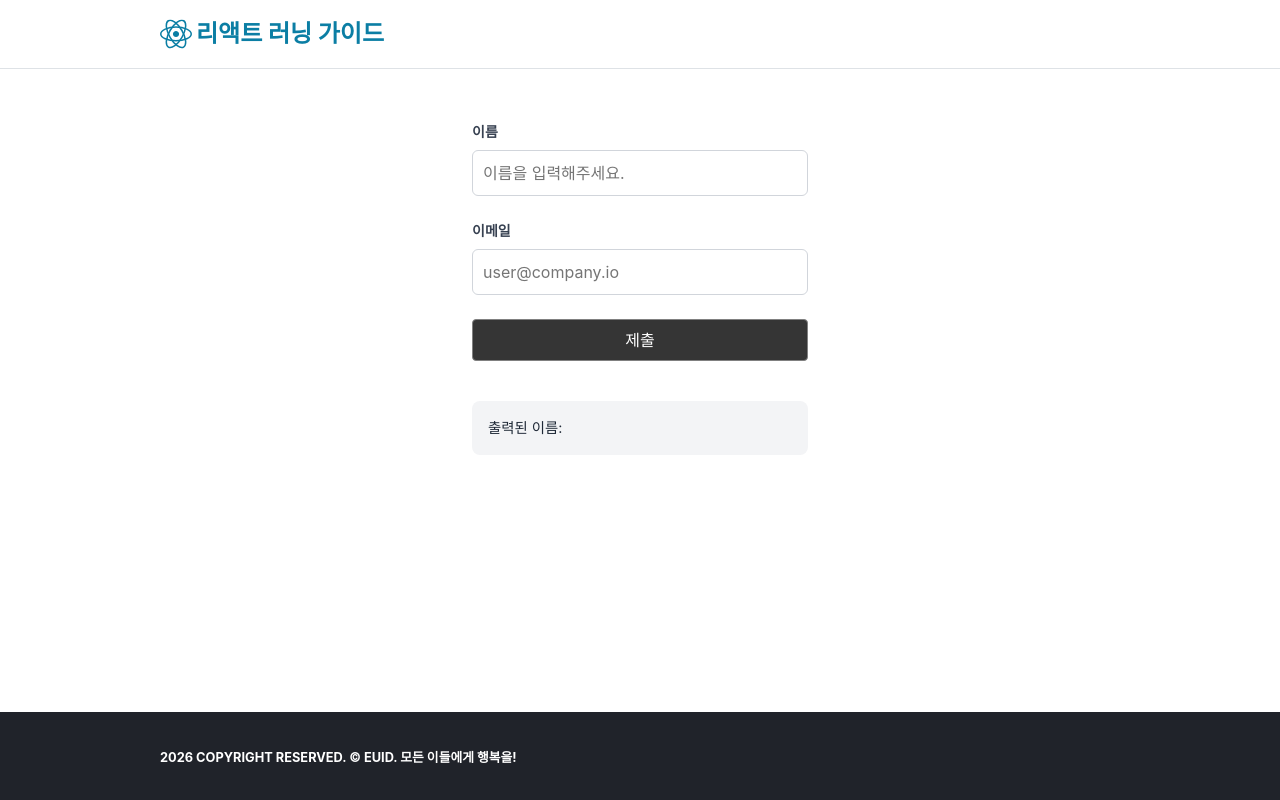
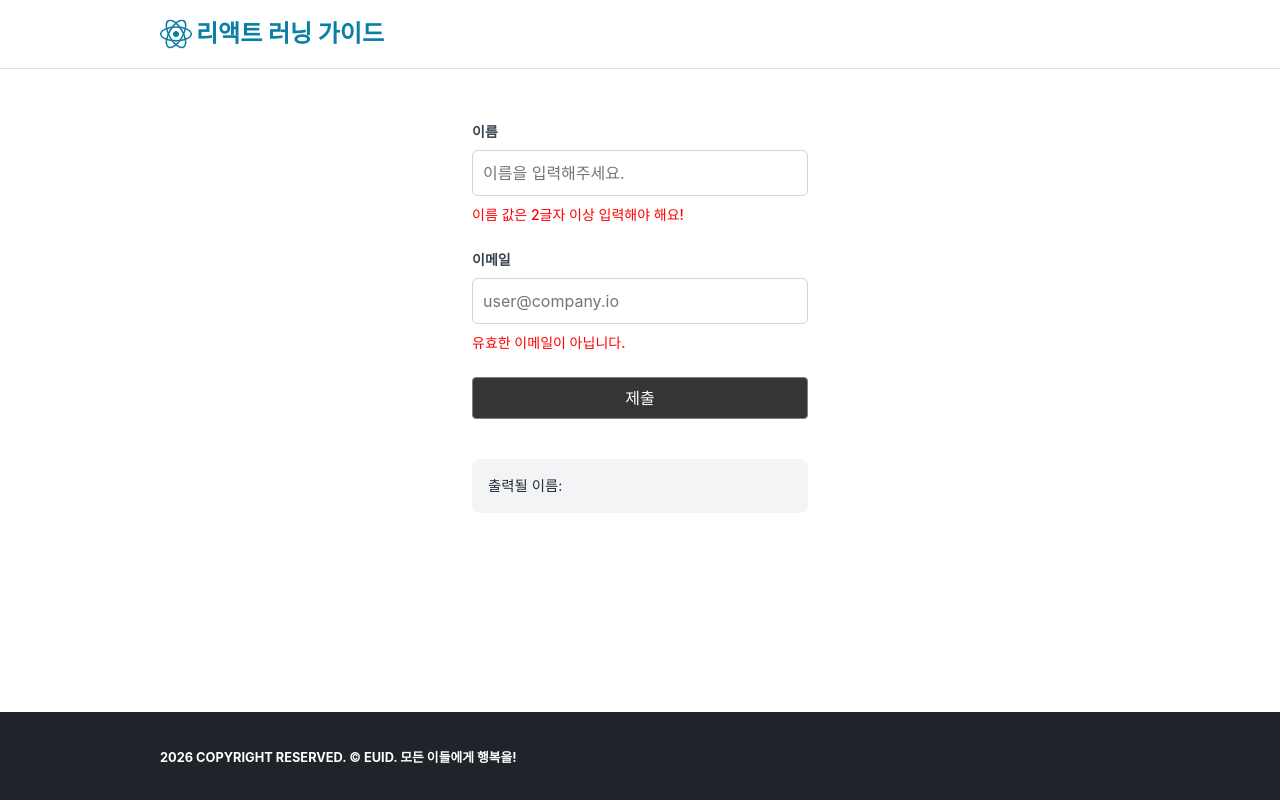
Before and after one commit to HeeYeonBaek/likelion-16th-React, a React (Vite) app in the folder 02-State-이벤트-핸들링/: page / in a window 1280 px wide. Built offline with nearby package versions, Linux system fonts and the light colour scheme.

Commit message:
learn. State에 의해 제어되는 Input - 리액트에 의해 제어되는 컴포넌트 - 상태 선언 - 이벤트 핸들링 - 조건부 렌더링 (유효성 검사)

```diff
--- a/02-State-이벤트-핸들링/src/learns/ControlledComponent/RegisterForm/index.tsx
+++ b/02-State-이벤트-핸들링/src/learns/ControlledComponent/RegisterForm/index.tsx
@@ -1,10 +1,10 @@
+import { useState, type ChangeEvent, type InputEvent } from 'react'
 import S from './style.module.css'
 
 // (리액트에 의해) 제어된 컴포넌트 (Controlled Component)
 // (리액트에 의해) 제어되지 않은 컴포넌트 (Uncontrolled Component)
 
 export default function RegisterForm() {
-
   // 폼 제출 핸들러 작성
   const handleSubmit = (e: React.SubmitEvent<HTMLFormElement>) => {
     e.preventDefault() // 브라우저 기본 작동 방지
@@ -24,7 +24,58 @@ export default function RegisterForm() {
     console.log(username, useremail)
 
     // 사용자 입력 값을 서버에 전송 (서버에서 응답 받아 화면에 표시)
+    // ...
+  }
 
+  // 리액트에 의해 제어되지 않는 방식으로 핸들링
+  // - 리액트를 사용하지 않고, 전통적인 웹 표준 방식으로 제어하는 것.
+  // - 명령적 프로그래밍 방식
+  // eslint-disable-next-line @typescript-eslint/no-unused-vars
+  const handleUncontrolled = (e: InputEvent<HTMLInputElement>) => {
+    // 개발자가 타입스크립트에게 해당 타입을
+    // 확신을 가지고 단언(assertion)해야 한다.
+    //
+    // 타입스크립트야.
+    // input은 EventTarget이 맞는데
+    // 더 정확히 말하면 'HTMLInputElement'란다.
+    const { value } = e.target as HTMLInputElement
+    const trimedValue = value.trim()
+
+    if (trimedValue.length < 2) {
+      console.warn('이름 값은 2글자 이상 입력해야 해요!')
+    }
+
+    const output = document.querySelector('.' + S.preview + ' span')
+    if (output) output.textContent = trimedValue
+  }
+
+  // 리액트에 의해 제어되는 방식으로 핸들링
+  // - 리액트에 의해 제어된다는 말의 의미는 [ State ]가 필요하다.
+  // - 공식 문서의 제목: "State를 사용해 Input 다루기"
+
+  // 상태(State) 선언 (선언적 프로그래밍 방식)
+  // - 사용자의 이름, 이메일 등 제어할 것을 상태로 선언한다.
+
+  // 사용자 이름 State 선언
+  const [username, setUsername] = useState('')
+  const [useremail, setUseremail] = useState('')
+
+  const handleControlled = (e: ChangeEvent<HTMLInputElement>) => {
+    // 사용자의 입력 값 정리
+    const { value } = e.target // 타입스크립트가 제대로 대상의 타입 파악!
+
+    // 유효성 검사
+    const trimedValue = value.trim()
+
+    if (trimedValue.length < 2) {
+      console.warn('이름 값은 2글자 이상 입력해야 해요!')
+    }
+
+    // 리액트가 제어하는 State에 의해 화면 업데이트 됨
+    // 리액트로 하여금 화면을 업데이트 하도록 하려면?
+    // [ State 업데이트 ] 해야 한다.
+    // 상태 업데이트 (리액트에 요청)
+    setUsername(trimedValue)
   }
 
   return (
@@ -39,23 +90,19 @@ export default function RegisterForm() {
           type="text"
           className={S.input}
           placeholder="이름을 입력해주세요."
-          onInput={(e) => {
+          // 리액트에 의해 제어되지 않는 방식
+          // onInput={handleUncontrolled}
 
-            // 개발자가 타입스크립트에게 해당 타입을
-            // 확신을 가지고 단언(assertion)해야 한다.
-            //
-            // 타입스크립트야.
-            // input은 EventTarget이 맞는데
-            // 더 정확히 말하면 'HTMLInputElement'란다.
-            const { value } = e.target as HTMLInputElement
-
-            console.log(value)
-
-            if (value.trim().length < 2) {
-              console.warn('이름 값은 2글자 이상 입력해야 해요!')
-            }
-          }}
+          // 리액트에 의해 제어되는 방식
+          value={username}
+          onChange={handleControlled}
         />
+        {/* 조건부 렌더링 "username 상태 값의 길이(lengh)가 2보다 작다면 오류 메시지를 표시하라." */}
+        {username.length < 2 && (
+          <span role="alert" className={S.errorMessage}>
+            이름 값은 2글자 이상 입력해야 해요!
+          </span>
+        )}
       </div>
 
       <div className={S.field}>
@@ -68,14 +115,32 @@ export default function RegisterForm() {
           type="email"
           className={S.input}
           placeholder="user@company.io"
+          // 리액트에 의해 제어됨
+          value={useremail}
+          onChange={(e) => {
+            const { value } = e.target
+            const trimedValue = value.trim()
+            setUseremail(trimedValue)
+          }}
         />
+        {/* 유효성 검사: '@', '.' 기호를 포함하는지 여부 검사 */}
+        {!useremail.includes('@') && !useremail.includes('.') && (
+          <span role="alert" className={S.errorMessage}>
+            유효한 이메일이 아닙니다.
+          </span>
+        )}
       </div>
 
       <button type="submit" className={S.button}>
         제출
       </button>
 
-      <p className={S.preview}>출력된 이름:</p>
+      <p className={S.preview}>
+        {/* 리액트에 의해 제어되는 방식 (선언된 상태(데이터)를 JSX에 바인딩) */}
+        출력될 이름: {username}
+        {/* 전통적인 웹 표준 방식 (DOM을 통해 요소에 접근/조작) */}
+        {/* 출력된 이름: <span>이름 데이터</span> */}
+      </p>
     </form>
   )
 }
--- a/02-State-이벤트-핸들링/src/learns/ControlledComponent/RegisterForm/style.module.css
+++ b/02-State-이벤트-핸들링/src/learns/ControlledComponent/RegisterForm/style.module.css
@@ -37,6 +37,12 @@
     }
   }
 
+  .errorMessage {
+    color: #f00;
+    font-size: 14px;
+    font-weight: 500;
+  }
+
   .button {
     background-color: hsla(0, 0%, 7%, 0.85);
     color: #fff;
```
